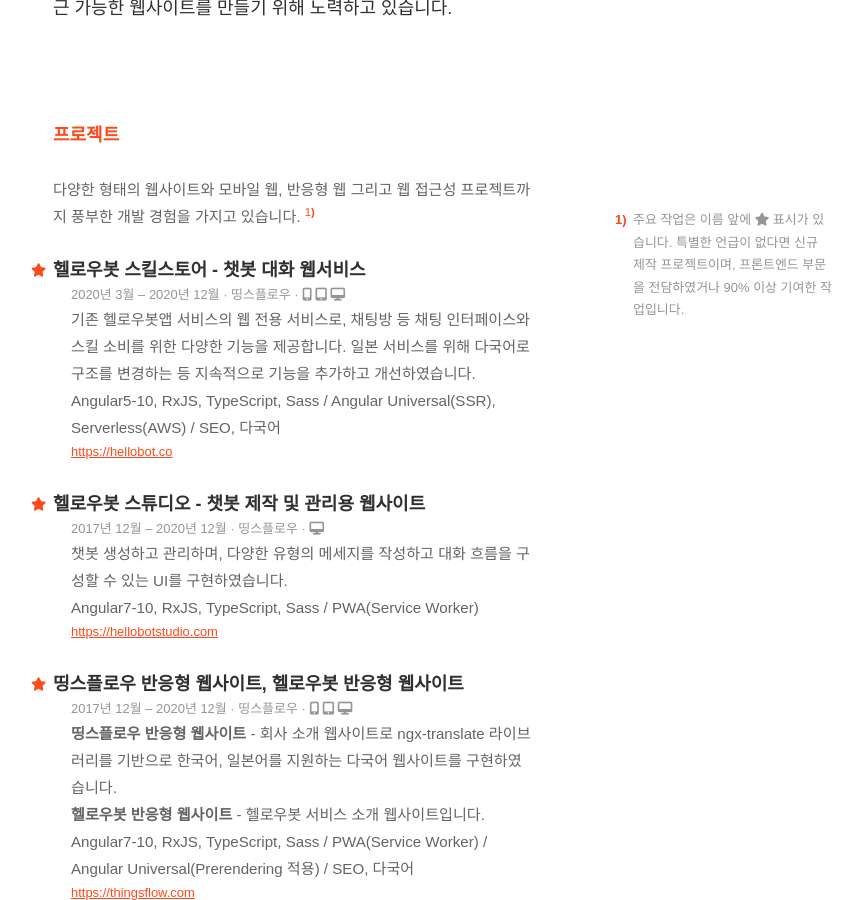
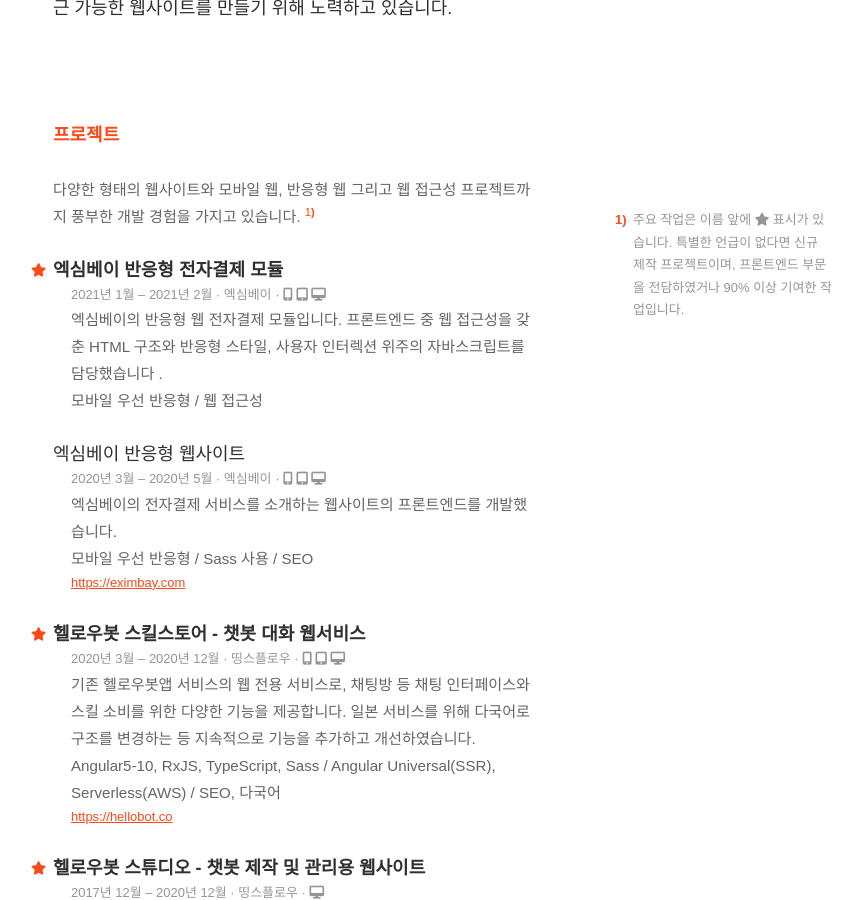
Before and after one commit to designmeme/designmeme.github.io, a Jekyll site: the page built from ko/resume.md, in a window 1280 px wide and 900 px high, scrolled down 2853 px. Shown: the whole window, without its empty margins (347-1210 px from the left). Built offline with Jekyll 4.4.1, drawn with Linux system fonts in a browser that asks for light colours; nearby versions of some CDN libraries; some web fonts are replaced; comment, search, counter and statistics services are not loaded.

Commit message:
엑심베이 프로젝트 추가

```diff
--- a/_data/resume.yml
+++ b/_data/resume.yml
@@ -25,6 +25,26 @@
     description:
 
 projects:
+  - title: 엑심베이 반응형 전자결제 모듈
+    date: [ 2021-01, 2021-02 ]
+    description: >
+      엑심베이의 반응형 웹 전자결제 모듈입니다. 프론트엔드 중 웹 접근성을 갖춘 HTML 구조와 반응형 스타일, 사용자 인터렉션 위주의 자바스크립트를 담당했습니다 .<br>
+      모바일 우선 반응형 / 웹 접근성
+    client: 엑심베이
+    url:
+    tags: [ mobile, tablet, desktop ]
+    featured: true
+
+  - title: 엑심베이 반응형 웹사이트
+    date: [ 2020-03, 2020-05 ]
+    description: >
+      엑심베이의 전자결제 서비스를 소개하는 웹사이트의 프론트엔드를 개발했습니다.<br>
+      모바일 우선 반응형 / Sass 사용 / SEO
+    client: 엑심베이
+    url: https://eximbay.com
+    tags: [ mobile, tablet, desktop ]
+    featured: false
+
   - title: 헬로우봇 스킬스토어 - 챗봇 대화 웹서비스
     date: [2020-03, 2020-12]
     description: >
```
